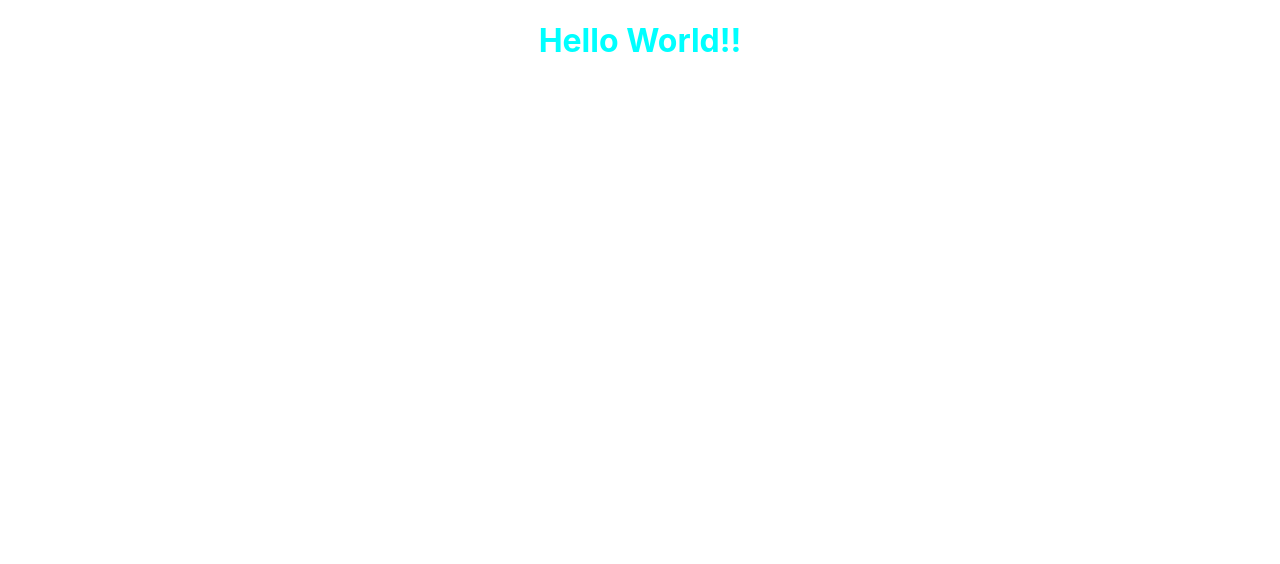
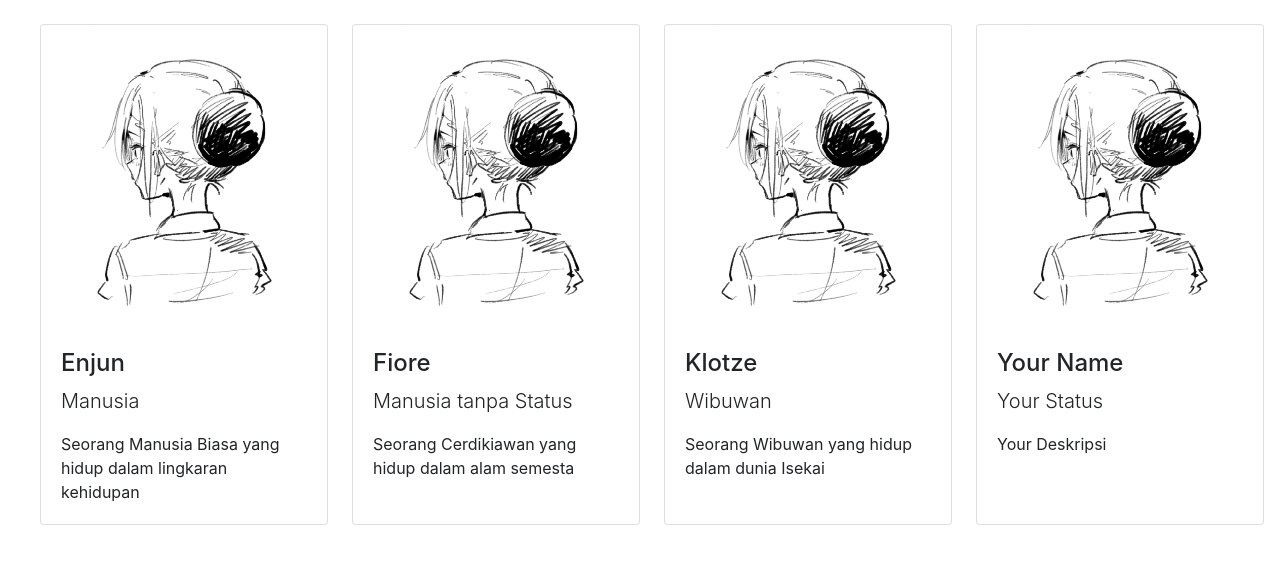
Before and after one commit to EinzFiore/belajarReactJS, a React (Create React App) app: page / in a window 1280 px wide. Shown: the top 564 px of the page. Built offline with nearby package versions, Linux system fonts and the light colour scheme.

Commit message:
komponen dinamis dengan props

```diff
--- a/package.json
+++ b/package.json
@@ -7,6 +7,8 @@
     "@testing-library/react": "^9.5.0",
     "@testing-library/user-event": "^7.2.1",
     "bootstrap": "^4.5.0",
+    "jquery": "^3.5.1",
+    "popper.js": "^1.16.1",
     "react": "^16.13.1",
     "react-dom": "^16.13.1",
     "react-scripts": "3.4.1"
--- /dev/null
+++ b/src/component/cardComponent/CardComponent.jsx
@@ -0,0 +1,31 @@
+import React from "react";
+import "bootstrap/dist/css/bootstrap.css";
+import $ from "jquery";
+import Popper from "popper.js";
+import "bootstrap/dist/js/bootstrap.bundle.min";
+import logo from "./img/imgCard.jpg";
+
+//  style={{ width: 18 + "rem" }} --> syntax untuk penggunaan tag style di jsx
+const CardComponent = (props) => {
+  return (
+    <div className="d-flex">
+      <div className="card ml-4 mt-4 " style={{ width: 18 + "rem" }}>
+        <img src={logo} className="card-img-top" />
+        <div className="card-body">
+          <h4>{props.nama}</h4>
+          <p className="lead">{props.status}</p>
+          <p className="card-text">{props.deskripsi}</p>
+        </div>
+      </div>
+    </div>
+  );
+};
+
+// default props
+CardComponent.defaultProps = {
+  nama: "Your Name",
+  status: "Your Status",
+  deskripsi: "Your Deskripsi",
+};
+
+export default CardComponent;
--- /dev/null
+++ b/src/container/Home/Home.jsx
@@ -0,0 +1,29 @@
+import React from "react";
+import CardComponent from "../../component/cardComponent/CardComponent";
+
+class Home extends React.Component {
+  render() {
+    return (
+      <div className="d-flex card-comp justify-content-center">
+        <CardComponent
+          nama="Enjun"
+          deskripsi="Seorang Manusia Biasa yang hidup dalam lingkaran kehidupan"
+          status="Manusia"
+        />
+        <CardComponent
+          nama="Fiore"
+          deskripsi="Seorang Cerdikiawan yang hidup dalam alam semesta"
+          status="Manusia tanpa Status"
+        />
+        <CardComponent
+          nama="Klotze"
+          deskripsi="Seorang Wibuwan yang hidup dalam dunia Isekai"
+          status="Wibuwan"
+        />
+        <CardComponent />
+      </div>
+    );
+  }
+}
+
+export default Home;
--- a/src/index.js
+++ b/src/index.js
@@ -4,9 +4,11 @@ import "./index.css";
 import App from "./App";
 import * as serviceWorker from "./serviceWorker";
 import HelloComponent from "./component/HelloComponent";
-import StateFullComponent from "./container/StateFullComponent";
+// import StateFullComponent from "./container/StateFullComponent";
+import CardComponent from "./component/cardComponent/CardComponent";
+import Home from "./container/Home/Home";
 
-ReactDOM.render(<HelloComponent />, document.getElementById("root"));
+ReactDOM.render(<Home />, document.getElementById("root"));
 
 // If you want your app to work offline and load faster, you can change
 // unregister() to register() below. Note this comes with some pitfalls.
```
Also changed, not shown: src/component/cardComponent/img/imgCard.jpg (added), 1 other file (tests, documents, lock files or other folders).
